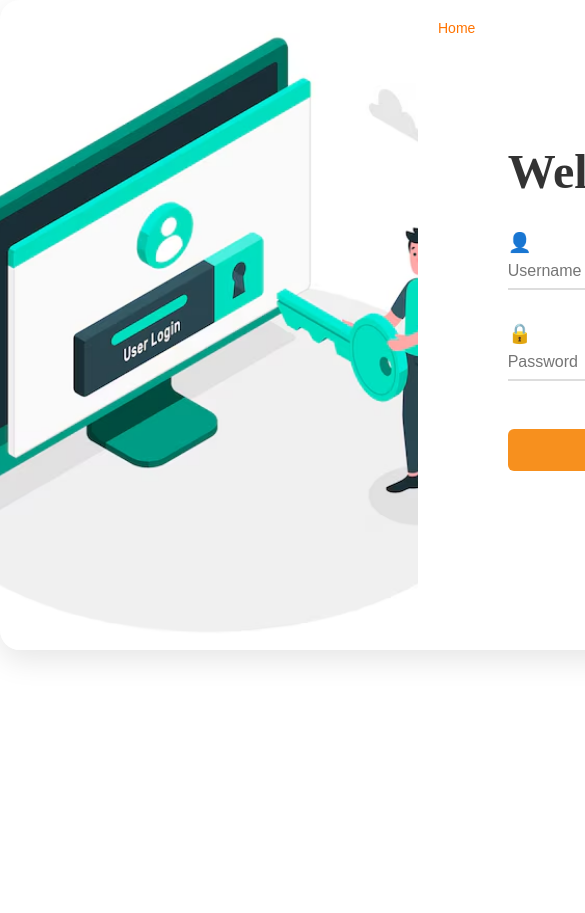
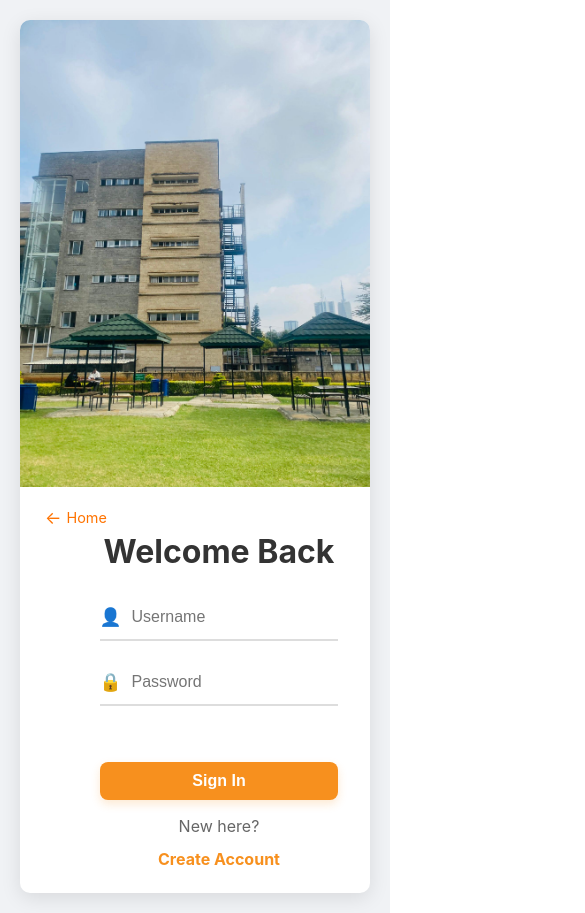
Before and after one commit to Steven-Yabann/Complaint-Management-System, a React (Vite) app in the folder Frontend/: page /login in a window 390 px wide. Shown: the top 913 px of the page, 585 px wide, since content can reach past the window. Before the commit the page ends 844 px from the top, so only its background shows below. Built offline with nearby package versions, Linux system fonts and the light colour scheme.

Commit message:
changed login and register css with school images lmao

```diff
--- a/Frontend/src/pages/Login.jsx
+++ b/Frontend/src/pages/Login.jsx
@@ -2,8 +2,8 @@
 
 import React, { useState } from "react";
 import { Link, useNavigate } from "react-router-dom";
-import '../styling/login.css';
-import loginImg from '../assets/login.avif';
+import '../styling/login.css'; // This will contain the updated styles
+import loginImg from '../assets/stc.jpg';
 import { jwtDecode } from 'jwt-decode';
 
 const LoginPage = () => {
@@ -30,7 +30,6 @@ const LoginPage = () => {
         });
     };
 
-
     const validateLogin = () => {
         let valid = true;
         const newErrors = {
@@ -56,7 +55,7 @@ const LoginPage = () => {
         e.preventDefault();
         setLoginMessage('');
         const isValid = validateLogin();
-        // console.log("formData", formData);
+
         if (isValid) {
             try {
                 const response = await fetch('http://localhost:4000/api/login', {
@@ -119,6 +118,8 @@ const LoginPage = () => {
     };
 
     return (
+        // Added a new wrapper div specifically for centering the login page
+        <div className="login-page-wrapper">
             <div className="auth-container login-view">
                 <div className="image-panel">
                     <img src={loginImg} alt="Login" />
@@ -165,6 +166,7 @@ const LoginPage = () => {
                     </form>
                 </div>
             </div>
+        </div>
     );
 };
 
--- a/Frontend/src/pages/Register.jsx
+++ b/Frontend/src/pages/Register.jsx
@@ -1,7 +1,7 @@
 import React, { useState } from "react";
 import { Link, useNavigate } from "react-router-dom";
 import '../styling/login.css';
-import registerImg from '../assets/register.avif';
+import registerImg from '../assets/stmb.jpg';
 
 const RegisterPage = () => {
     const [formData, setFormData] = useState({
@@ -112,10 +112,11 @@ const RegisterPage = () => {
     };
 
     return (
-        <div className="auth-container register-view">
-            <div className="image-panel">
-                <img src={registerImg} alt="Register" />
-            </div>
+        <div className="login-page-wrapper">
+            <div className="auth-container register-view">
+                <div className="image-panel">
+                    <img src={registerImg} alt="Register" />
+                </div>
 
             <div className="form-panel">
                 <Link to="/" className="back-home-btn">Home</Link>
@@ -191,7 +192,7 @@ const RegisterPage = () => {
                 </form>
             </div>
         </div>
-    );
+    </div>);
 };
 
 export default RegisterPage;
--- a/Frontend/src/styling/login.css
+++ b/Frontend/src/styling/login.css
@@ -1,26 +1,54 @@
-/* Main Container */
+/* frontend/src/styling/login.css */
+
+/* Overall Page Layout - REMOVED global html, body styles */
+
+/* New wrapper for centering the login page */
+.login-page-wrapper {
+    display: flex;
+    justify-content: center; /* Center horizontally */
+    align-items: center; /* Center vertically */
+    min-height: 100vh; /* Takes full viewport height */
+    width: 100vw; /* Takes full viewport width */
+    overflow: hidden; /* Hide scrollbars if content overflows */
+    background-color: #f0f2f5; /* Consistent background for the login page */
+    font-family: 'Inter', sans-serif; /* Consistent font */
+}
+
+
+/* Main Container - Centered and Responsive */
 .auth-container {
     display: flex;
-    width: 900px;
-    height: 650px;
-    margin: 0rem auto;
+    width: 90%; /* Take 90% of parent width */
+    max-width: 900px; /* Max width to prevent it from getting too wide on large screens */
+    height: auto; /* Height adapts to content */
+    min-height: 550px; /* Minimum height for better presentation */
     background: #fff;
     border-radius: 20px;
-    box-shadow: 0 10px 30px rgba(0,0,0,0.1);
+    box-shadow: 0 10px 30px rgba(0,0,0,0.15); /* Slightly stronger shadow */
     overflow: hidden;
+    margin: 20px; /* Add some margin for spacing from viewport edges */
 }
 
 /* Image Panel */
 .image-panel {
     flex: 1;
     overflow: hidden;
+    display: flex; /* Use flex to center image content */
+    justify-content: center;
+    align-items: center;
+    background-color: #f8f8f8; /* Fallback background for image panel */
 }
 
 .image-panel img {
     width: 100%;
     height: 100%;
     object-fit: cover;
-    transition: transform 0.4s ease;
+    display: block; /* Remove extra space below image */
+    transition: transform 0.6s ease-in-out; /* Slower and smoother transition */
+}
+
+.image-panel img:hover {
+    transform: scale(1.03) rotate(1deg); /* Subtle scale up and rotation */
 }
 
 /* Form Panel */
@@ -28,14 +56,16 @@
     position: relative;
     flex: 1;
     display: flex;
+    flex-direction: column; /* Stack content vertically */
     justify-content: center;
     align-items: center;
-    padding: 2rem;
+    padding: 2.5rem 3rem; /* More padding for spacious feel */
+    text-align: center; /* Center text within the panel */
 }
 
-/* Layout Switching */
+/* Layout Switching (kept for future use, not directly affecting this login page) */
 .login-view {
-    flex-direction: row;
+    flex-direction: row; /* Default for wide screens */
 }
 
 .register-view {
@@ -44,79 +74,91 @@
 
 /* Form Styles */
 h1 {
-    margin-bottom: 2rem;
+    margin-bottom: 2.5rem; /* Increased margin */
     color: #333;
-    font-size: 3rem;
+    font-size: 2.8rem; /* Slightly adjusted for better fit */
+    font-weight: 700; /* Bolder for impact */
 }
 
 .input-group {
     position: relative;
-    margin-bottom: 2rem;
+    margin-bottom: 1.8rem; /* Adjusted margin */
+    width: 100%; /* Ensure input group takes full width available in form */
+    display: flex; /* Align icon and input */
+    align-items: center;
+    border-bottom: 2px solid #ddd; /* Move border to input-group for consistency with underline effect */
+    padding-bottom: 5px; /* Space for the underline */
+    transition: border-color 0.3s ease;
 }
 
 .input-group input {
-    width: 100%;
-    border: none;
-    border-bottom: 2px solid #ddd;
+    flex-grow: 1; /* Allow input to take remaining space */
+    border: none; /* Remove individual input border */
     padding: 8px 0;
-    font-size: 1rem;
+    font-size: 1.1rem; /* Slightly larger font */
     background: transparent;
     outline: none;
-    transition: border-color 0.3s ease;
 }
 
 /* Animated underline effect */
-.input-group input:focus {
-    border-bottom-color: transparent; /* Hide default border */
-}
-
 .input-group::after {
     content: '';
     position: absolute;
-    bottom: 0;
+    bottom: -2px; /* Position it correctly under the input group */
     left: 0;
     width: 0;
     height: 2px;
     background-color: #f7901e;
-    transition: width 0.3s ease;
+    transition: width 0.3s ease-out; /* Use ease-out for smoother effect */
 }
 
 .input-group:focus-within::after {
     width: 100%;
 }
 
-/* Keep your icon styles */
+.input-group:focus-within {
+    border-bottom-color: transparent; /* Hide default border on focus */
+}
+
+
+/* Icon styles */
 .input-group span {
-    margin-right: 10px;
+    margin-right: 15px; /* More space for icons */
     color: #777;
-    font-size: 1.2rem;
+    font-size: 1.4rem; /* Larger icons */
+    line-height: 1; /* Ensure vertical alignment */
 }
 
 .primary-btn {
     width: 100%;
-    padding: 12px;
-    margin-top: 1rem;
+    padding: 15px; /* More padding for a bigger button */
+    margin-top: 2rem; /* Increased margin */
     border: none;
-    border-radius: 6px;
+    border-radius: 8px; /* More rounded corners */
     background: #f7901e;
     color: white;
-    font-size: 1rem;
+    font-size: 1.2rem; /* Larger font */
+    font-weight: 600; /* Bolder text */
     cursor: pointer;
-    transition: ease-in-out 0.3s;
+    transition: background 0.3s ease, transform 0.2s ease, box-shadow 0.3s ease; /* Add transform and shadow transition */
+    box-shadow: 0 4px 10px rgba(247, 144, 30, 0.2); /* Subtle initial shadow */
 }
 
 .primary-btn:hover {
     background: #e07e0c;
+    transform: translateY(-2px); /* Lift effect */
+    box-shadow: 0 6px 15px rgba(247, 144, 30, 0.3); /* More pronounced shadow */
 }
 
 .form-footer {
-    margin-top: 1.5rem;
+    margin-top: 2rem; /* Increased margin */
     text-align: center;
 }
 
 .form-footer p {
-    margin-bottom: 0.5rem;
+    margin-bottom: 0.8rem;
     color: #666;
+    font-size: 1em;
 }
 
 .switch-btn {
@@ -124,8 +166,25 @@ h1 {
     border: none;
     color: #f7901e;
     cursor: pointer;
-    font-weight: 600;
-    text-decoration: underline;
+    font-weight: 700; /* Bolder */
+    text-decoration: none; /* Remove default underline */
+    position: relative; /* For custom underline effect */
+    padding-bottom: 2px; /* Space for the underline */
+}
+
+.switch-btn::after {
+    content: '';
+    position: absolute;
+    left: 0;
+    bottom: 0;
+    width: 0;
+    height: 2px;
+    background-color: #f7901e;
+    transition: width 0.3s ease;
+}
+
+.switch-btn:hover::after {
+    width: 100%;
 }
 
 .switch-btn:hover {
@@ -133,32 +192,156 @@ h1 {
 }
 
 .error-message {
-    font-family:Cambria, Cochin, Georgia, Times, 'Times New Roman', serif;
-    color: #ff4444;
-    font-size: 0.8rem;
-    margin-top: -1rem;
-    margin-bottom: 1rem;
+    font-family: Arial, sans-serif; /* Changed from Cambria for wider compatibility */
+    color: #e74c3c; /* Brighter red for errors */
+    font-size: 0.9em; /* Slightly larger for readability */
+    margin-top: -1.2rem; /* Adjusted to pull up closer to input */
+    margin-bottom: 1.2rem; /* Ensure space below */
     text-align: left;
     width: 100%;
-    padding-left: 1.5rem;
+    padding-left: 35px; /* Align with input start after icon */
+    box-sizing: border-box;
 }
 
 .input-group:has(+ .error-message) {
-    margin-bottom: 0.5rem;
+    margin-bottom: 0.5rem; /* Reduce margin when error message is present */
 }
+
+.message {
+    padding: 10px 15px;
+    border-radius: 8px;
+    margin-bottom: 20px;
+    font-weight: bold;
+    text-align: center;
+    font-size: 1em;
+    width: 100%; /* Make messages take full width */
+    box-sizing: border-box;
+}
+
+.message.success {
+    background-color: #d4edda;
+    color: #155724;
+    border: 1px solid #c3e6cb;
+}
+
+.message.error {
+    background-color: #f8d7da;
+    color: #721c24;
+    border: 1px solid #f5c6cb;
+}
+
+
+/* Back Home Button - Adjusted positioning */
 .back-home-btn {
-    font-family:sans-serif;
+    font-family: 'Inter', sans-serif;
     position: absolute;
-    top: 20px;
-    left: 20px;
+    top: 25px; /* Slightly more space from top */
+    left: 30px; /* Slightly more space from left */
     color: #ff7300;
     text-decoration: none;
-    font-size: 14px;
+    font-size: 1em;
     display: flex;
     align-items: center;
+    gap: 5px; /* Space between arrow and text */
     transition: color 0.3s ease-in-out;
+    padding: 5px 10px; /* Add some padding for easier clicking */
+    border-radius: 5px; /* Rounded corners */
+}
+
+.back-home-btn::before {
+    content: '←'; /* Unicode left arrow */
+    font-size: 1.2em; /* Make arrow slightly bigger */
 }
 
 .back-home-btn:hover {
     color: #955104;
+    background-color: rgba(255, 115, 0, 0.1); /* Subtle background on hover */
 }
+
+/* Responsive Design */
+@media (max-width: 768px) {
+    .auth-container {
+        flex-direction: column; /* Stack panels vertically on smaller screens */
+        width: 95%; /* Take more width on smaller screens */
+        min-height: auto; /* Auto height */
+        box-shadow: 0 5px 20px rgba(0,0,0,0.1); /* Lighter shadow when stacked */
+    }
+
+    .image-panel {
+        height: 250px; /* Fixed height for image panel when stacked */
+        width: 100%; /* Take full width when stacked */
+        order: 1; /* Place image panel at the top when stacked */
+    }
+
+    .form-panel {
+        order: 2; /* Place form panel below image when stacked */
+        padding: 2rem; /* Adjusted padding for stacked layout */
+        width: 100%; /* Take full width when stacked */
+    }
+
+    h1 {
+        font-size: 2.2rem; /* Smaller heading on mobile */
+        margin-bottom: 2rem;
+    }
+
+    .primary-btn {
+        padding: 12px;
+        font-size: 1.1rem;
+    }
+
+    .input-group span {
+        font-size: 1.1rem;
+        margin-right: 10px;
+    }
+
+    .input-group input {
+        font-size: 1em;
+    }
+
+    .error-message {
+        font-size: 0.85em;
+        padding-left: 25px; /* Adjust padding for smaller icons */
+    }
+
+    .back-home-btn {
+        top: 15px; /* Adjust positioning for smaller screens */
+        left: 15px;
+        font-size: 0.9em;
+    }
+}
+
+@media (max-width: 480px) {
+    .auth-container {
+        border-radius: 10px; /* Slightly less rounded on very small screens */
+    }
+
+    .image-panel {
+        height: 200px; /* Even smaller image height */
+    }
+
+    .form-panel {
+        padding: 1.5rem; /* Further reduced padding */
+    }
+
+    h1 {
+        font-size: 2rem;
+        margin-bottom: 1.8rem;
+    }
+
+    .input-group {
+        margin-bottom: 1.5rem;
+    }
+
+    .primary-btn {
+        padding: 10px;
+        font-size: 1rem;
+    }
+
+    .form-footer {
+        margin-top: 1rem;
+    }
+
+    .error-message {
+        padding-left: 20px; /* Further adjust padding */
+    }
+}
```
Also changed, not shown: Frontend/src/assets/stc.jpg (added), Frontend/src/assets/stmb.jpg (added). Lines whose indentation alone changed are shown as unchanged.
